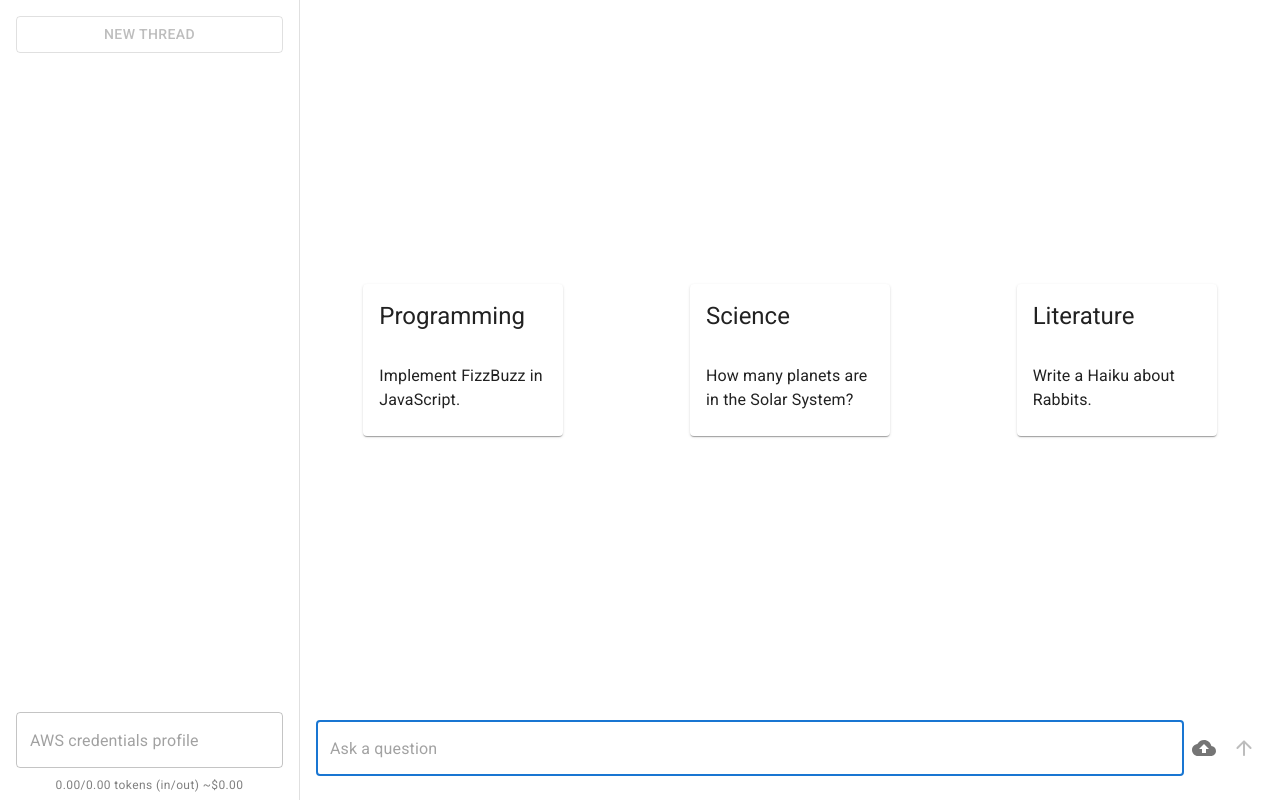
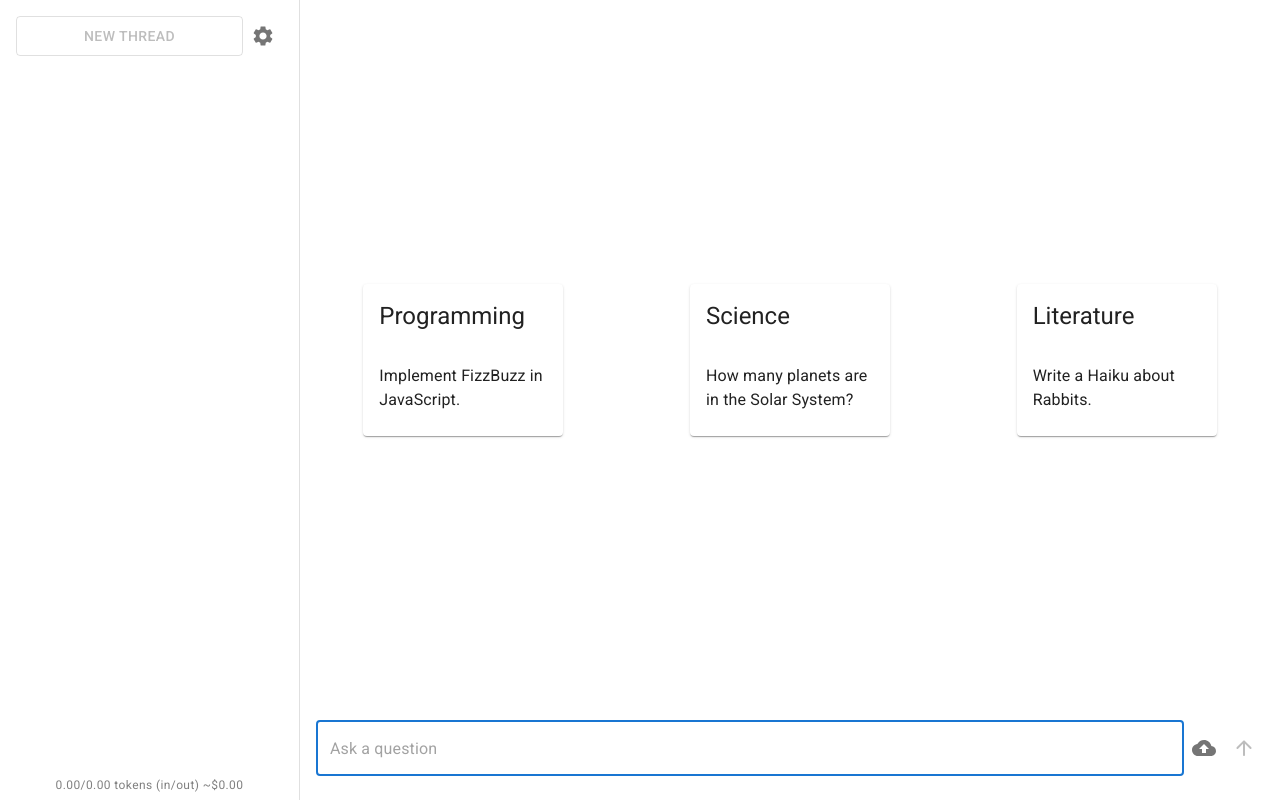
Before and after one commit to dodgez/ai-threads, a React (Vite) app in the folder src/renderer/: page / in a window 1280 px wide. Built offline with nearby package versions, Linux system fonts and the light colour scheme.

Commit message:
feat: settings modal

```diff
--- a/src/renderer/src/components/Layout.tsx
+++ b/src/renderer/src/components/Layout.tsx
@@ -1,7 +1,10 @@
+import Settings from '@mui/icons-material/Settings';
 import Box from '@mui/material/Box';
 import Button from '@mui/material/Button';
 import CircularProgress from '@mui/material/CircularProgress';
 import Drawer from '@mui/material/Drawer';
+import IconButton from '@mui/material/IconButton';
+import Modal from '@mui/material/Modal';
 import Stack from '@mui/material/Stack';
 import TextField from '@mui/material/TextField';
 import Typography from '@mui/material/Typography';
@@ -33,6 +36,8 @@ export default function Layout() {
     setActiveThreadId(threadId);
   }, []);
 
+  const [modalOpen, setModalOpen] = useState(false);
+
   if (!hasHydrated) {
     return (
       <Box
@@ -60,16 +65,25 @@ export default function Layout() {
         }}
         variant="permanent"
       >
+        <Box display="flex" ml={2} mr={2} mt={2}>
           <Button
             disabled={!activeThread}
             onClick={() => {
               setActiveThreadId(undefined);
             }}
-          sx={{ ml: 2, mr: 2, mt: 2 }}
+            sx={{ flexGrow: 1 }}
             variant="outlined"
           >
             New thread
           </Button>
+          <IconButton
+            onClick={() => {
+              setModalOpen(true);
+            }}
+          >
+            <Settings />
+          </IconButton>
+        </Box>
         <Stack sx={{ flexGrow: 1, overflow: 'auto' }}>
           {Object.entries(threads).map(([_, thread]) => {
             if (!thread) {
@@ -87,18 +101,6 @@ export default function Layout() {
             );
           })}
         </Stack>
-        <TextField
-          onChange={({ target }) => {
-            if (target.value === '') {
-              setAwsCredProfile(undefined);
-            } else {
-              setAwsCredProfile(target.value);
-            }
-          }}
-          placeholder="AWS credentials profile"
-          sx={{ ml: 2, mr: 2, mb: 0.5 }}
-          value={awsCredProfile ?? ''}
-        />
         <Box color="gray" mb={0.5} mx="auto">
           <Typography variant="caption">
             {numeral(tokens.input).format('0.00a')}/
@@ -110,6 +112,44 @@ export default function Layout() {
         </Box>
       </Drawer>
       <SnackbarProvider />
+      <Modal open={modalOpen}>
+        <Box
+          border="2px solid #000"
+          boxShadow={24}
+          left="50%"
+          pb={2}
+          pt={4}
+          px={4}
+          position="absolute"
+          top="50%"
+          sx={{
+            backgroundColor: (theme) => theme.palette.background.paper,
+            transform: 'translate(-50%, -50%)',
+          }}
+          width="400px"
+        >
+          <Stack spacing={2}>
+            <TextField
+              onChange={({ target }) => {
+                if (target.value === '') {
+                  setAwsCredProfile(undefined);
+                } else {
+                  setAwsCredProfile(target.value);
+                }
+              }}
+              placeholder="AWS credentials profile"
+              value={awsCredProfile ?? ''}
+            />
+            <Button
+              onClick={() => {
+                setModalOpen(false);
+              }}
+            >
+              Close
+            </Button>
+          </Stack>
+        </Box>
+      </Modal>
       {activeThread ? (
         <Thread
           created={lastCreatedThreadId === activeThreadId}
```
Lines whose indentation alone changed are shown as unchanged.
